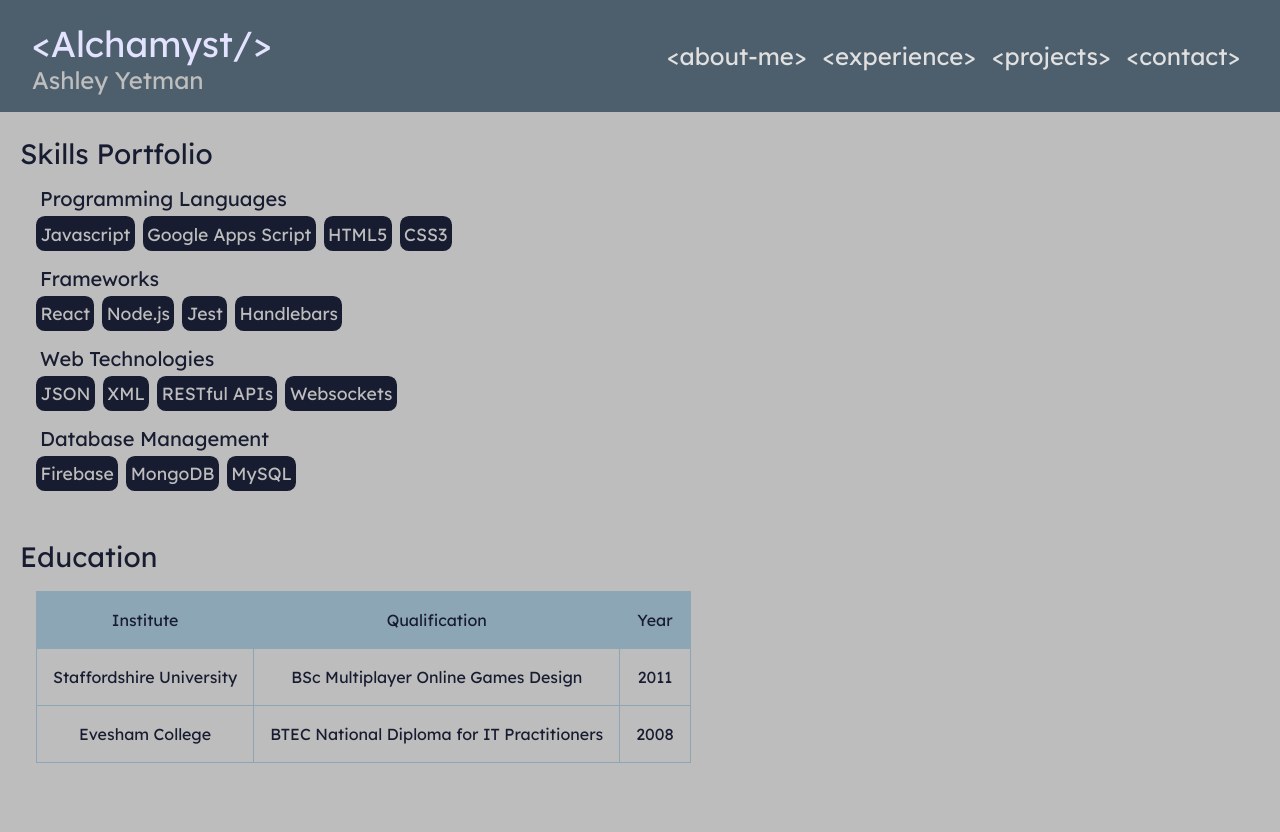
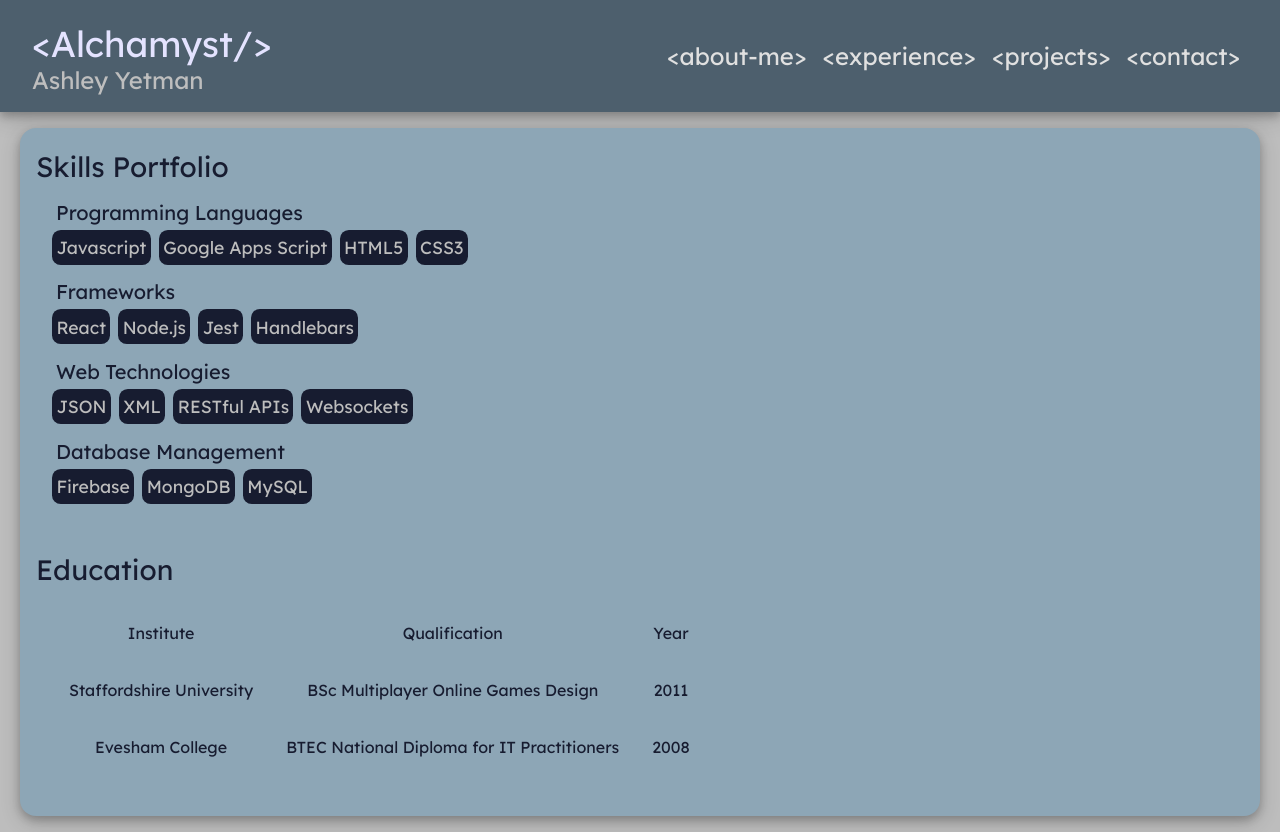
Before and after one commit to Alchamyst/ayetman-web, a React (Vite) app: page /experience in a window 1280 px wide. Before the commit the page ends 800 px from the top, so only its background shows below. Built offline with nearby package versions, Linux system fonts and the light colour scheme.

Commit message:
add content-box style and apply to about-me and projects page.

```diff
--- a/src/index.css
+++ b/src/index.css
@@ -50,6 +50,17 @@
   line-height: 1.1;
 }
 
+.content-box {
+    background-color: #8da6b6;
+    border-radius: 1em;
+    box-shadow: 0 4px 8px 0 rgba(0, 0, 0, 0.2), 0 6px 20px 0 rgba(0, 0, 0, 0.19);
+    padding: 1em;
+    margin-top: 1em;
+    margin-bottom: 1em;
+    /* max-width: 31em;
+    width: 100% */
+}
+
 .link-icon {
   color: red;
   height: 1em;
--- a/src/styles/aboutMePage.css
+++ b/src/styles/aboutMePage.css
@@ -10,6 +10,7 @@
 .about-me h1 {
     text-align: center;
     flex-basis: 100%;
+    margin-top: 0em;
 }
 
 .ash-img {
--- a/src/styles/experiencePage.css
+++ b/src/styles/experiencePage.css
@@ -23,6 +23,10 @@
     padding-bottom: 0.5em;
 }
 
+.section-skills h1 {
+    margin-top: 0;
+}
+
 .section-skills h2 {
     margin-bottom: -0.5em;
     margin-left: 1em;
--- a/src/styles/header.css
+++ b/src/styles/header.css
@@ -10,6 +10,7 @@
 
 .header-bg {
     background-color: #4D5F6D;
+    box-shadow: 0 4px 8px 0 rgba(0, 0, 0, 0.2), 0 6px 20px 0 rgba(0, 0, 0, 0.19);
     width: 100%;
 }
 
--- a/src/styles/socialLinks.css
+++ b/src/styles/socialLinks.css
@@ -11,7 +11,7 @@
     flex-direction: row;
     flex-wrap: wrap;
     justify-content: center;
-    padding-top: 2em;
+    padding-top: 0.5em;
     padding-bottom: 0.5em;
 }
 
--- a/src/views/AboutMePage.jsx
+++ b/src/views/AboutMePage.jsx
@@ -6,7 +6,7 @@
     return(
         <div className='main'>
             <main>
-                <div className='about-me'>
+                <div className='about-me content-box'>
                     <h1>Hey, I'm Ashley.</h1>
                     <img className='ash-img' src={ashleyImg} />
 
--- a/src/views/ExperiencePage.jsx
+++ b/src/views/ExperiencePage.jsx
@@ -9,7 +9,7 @@
 export default function ExperiencePage() {
     return(
         <div className='main'>
-            <main>
+            <main className='content-box'>
                 <div className='section-skills'>
                     <h1>Skills Portfolio</h1>
                     <h2>Programming Languages</h2>
--- a/src/views/ProjectsPage.jsx
+++ b/src/views/ProjectsPage.jsx
@@ -5,7 +5,10 @@
     return(
         <div className="main">
             <main>
-                <h1 className='projects-page-title'>My Projects</h1>
+                <div className='content-box'>
+                    <h1 className='projects-page-title'>My Projects</h1>
+                    <p>Hey this is my projects page. here is a general idea of why this exists.</p>
+                </div>
                 <ProjectsList />
             </main>
         </div>
```
